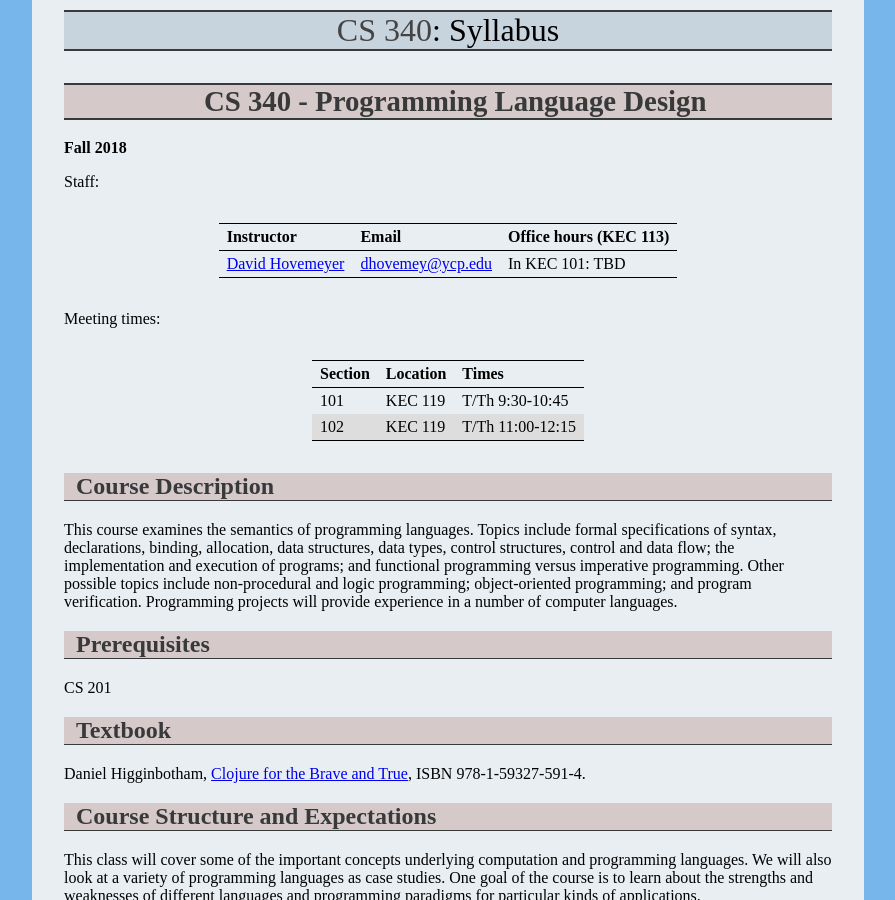
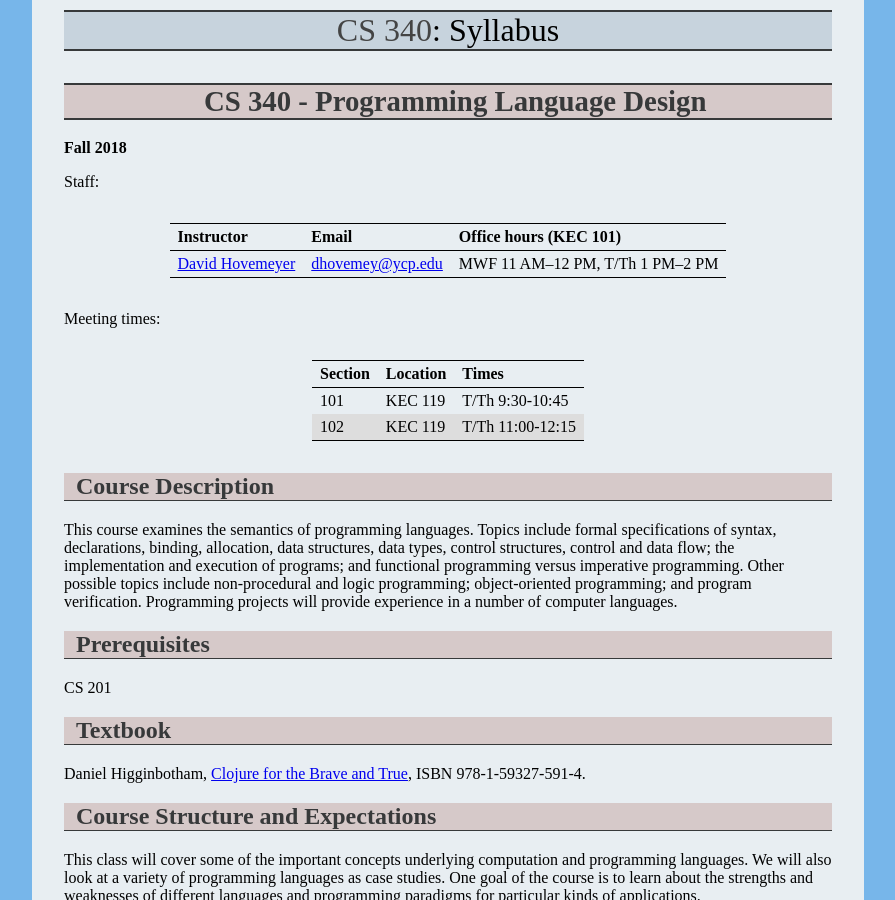
Before and after one commit to ycpcs/cs340-fall2018, a Jekyll site: the page built from syllabus.md, in a window 1280 px wide and 900 px high. Shown: the whole window, without its empty margins (192-1087 px from the left). Built offline with Jekyll 4.4.1, drawn with Linux system fonts in a browser that asks for light colours.

Commit message:
add office hours

```diff
--- a/syllabus.md
+++ b/syllabus.md
@@ -10,9 +10,9 @@ CS 340 - Programming Language Design
 
 Staff:
 
-> Instructor | Email | Office hours (KEC 113)
+> Instructor | Email | Office hours (KEC 101)
 > ---------- | ----- | ----------------------
-> [David Hovemeyer](http://faculty.ycp.edu/~dhovemey) | [dhovemey@ycp.edu](mailto:dhovemey@ycp.edu) | In KEC 101: TBD
+> [David Hovemeyer](http://faculty.ycp.edu/~dhovemey) | [dhovemey@ycp.edu](mailto:dhovemey@ycp.edu) | MWF 11 AM&ndash;12 PM, T/Th 1 PM&ndash;2 PM
 
 Meeting times:
 
```
